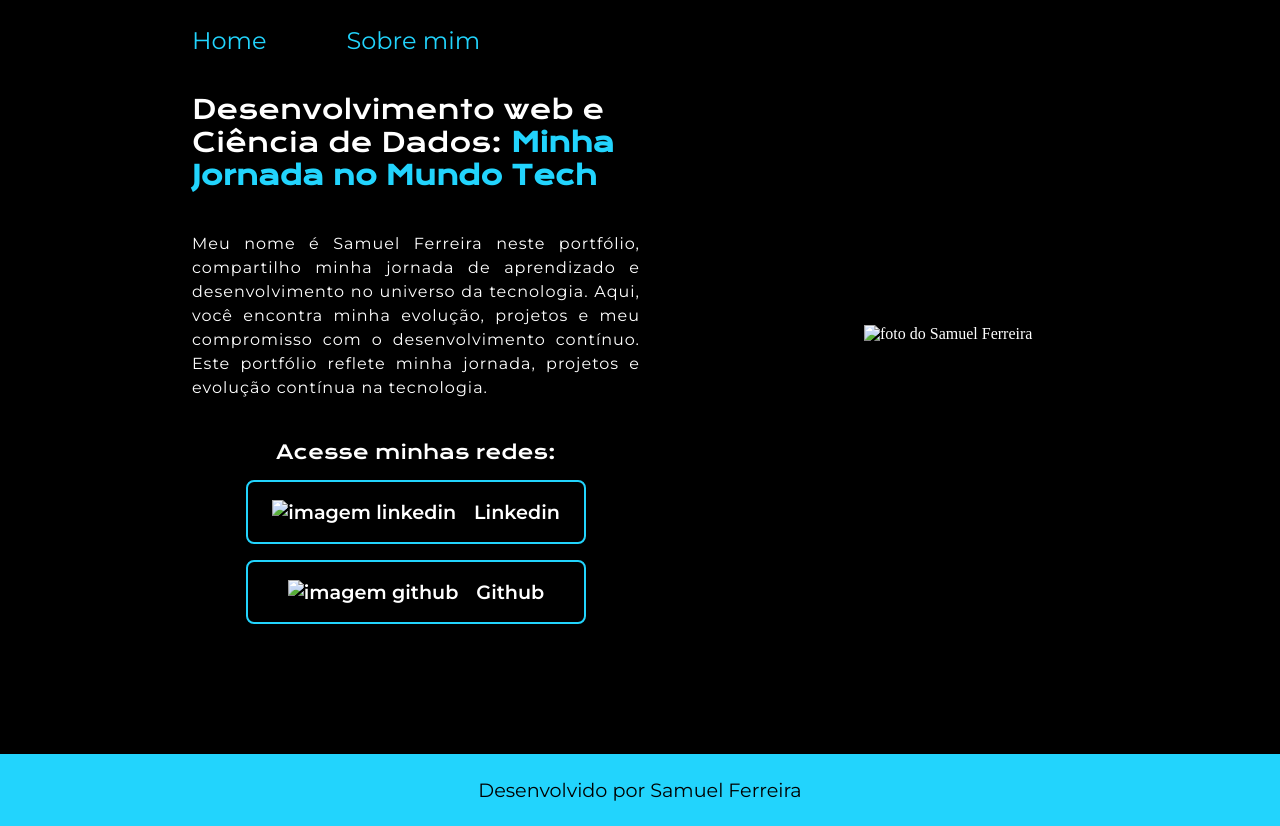
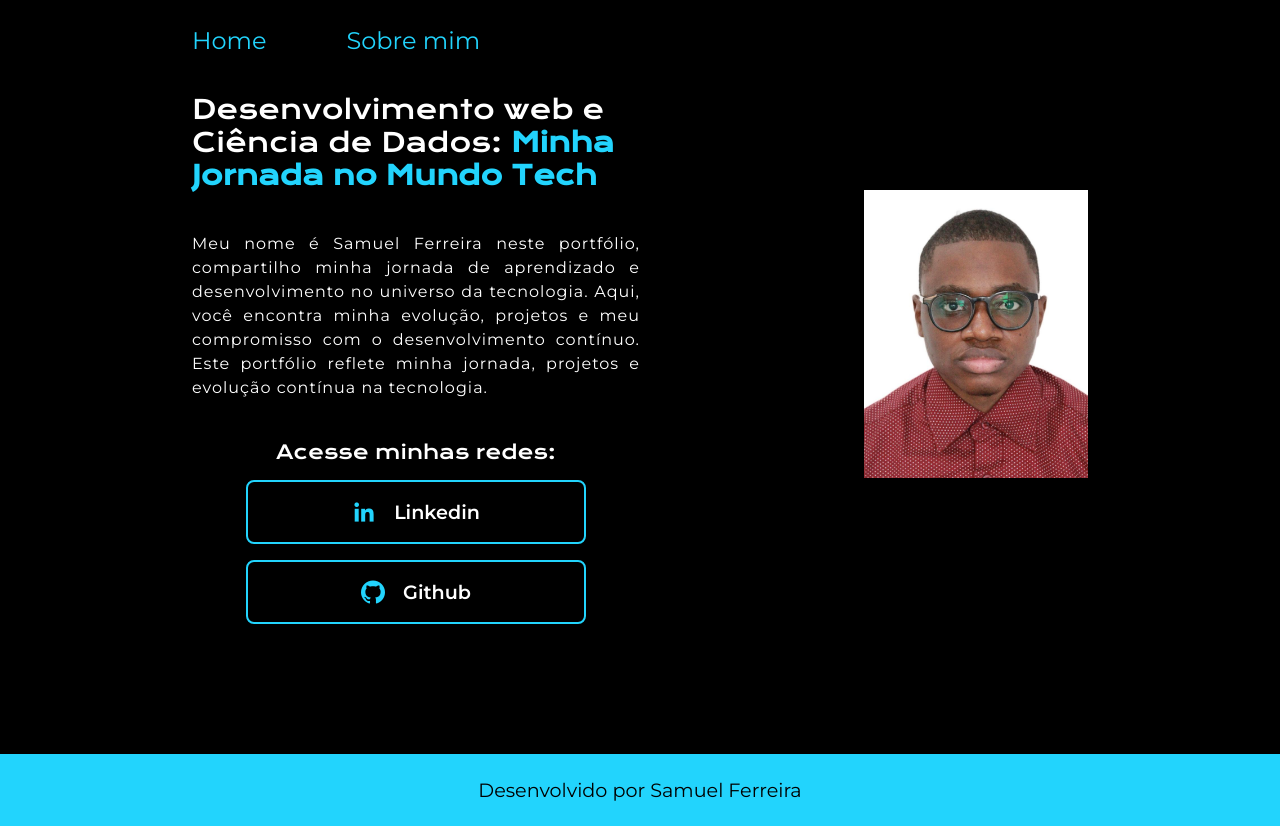
Before and after one commit to samuelferreira111/portfolio, a plain HTML site: page index.html in a window 1280 px wide. Drawn offline with nearby package versions, Linux system fonts and the light colour scheme; files that its build step writes are made by us from their sources.

Commit message:
Update index.html

```diff
--- a/index.html
+++ b/index.html
@@ -4,7 +4,7 @@
         <meta charset="UTF-8">
         <meta name="viewport" content="width=device-width, initial-scale=1.0">
         <title>Portfólio</title>
-        <link rel="stylesheet" href="css/style.css">
+        <link rel="stylesheet" href="style.css">
     </head>
     <body>
         <header class="cabecalho">
@@ -25,11 +25,11 @@
                 </p>
                 <div class="apresentacao__links">
                     <h2 class="apresentacao__links__subtitulo krona-one-regular">Acesse minhas redes:</h2>
-                    <a href="#" class="apresentacao__links__navegacao montserrat-regular"><img src="image/linkedin (1).png" alt="imagem linkedin">Linkedin</a>
-                    <a href="#" class="apresentacao__links__navegacao montserrat-regular"><img src="image/github (1).png" alt="imagem github">Github</a>
+                    <a href="#" class="apresentacao__links__navegacao montserrat-regular"><img src="linkedin (1).png" alt="imagem linkedin">Linkedin</a>
+                    <a href="#" class="apresentacao__links__navegacao montserrat-regular"><img src="github (1).png" alt="imagem github">Github</a>
                 </div>
             </section>
-            <img src="image/samuel.jpg" class="apresentacao__imagem" alt="foto do Samuel Ferreira">
+            <img src="samuel.jpg" class="apresentacao__imagem" alt="foto do Samuel Ferreira">
         </main>
         <footer class="rodape montserrat-regular">
             <p>Desenvolvido por Samuel Ferreira</p>
```
